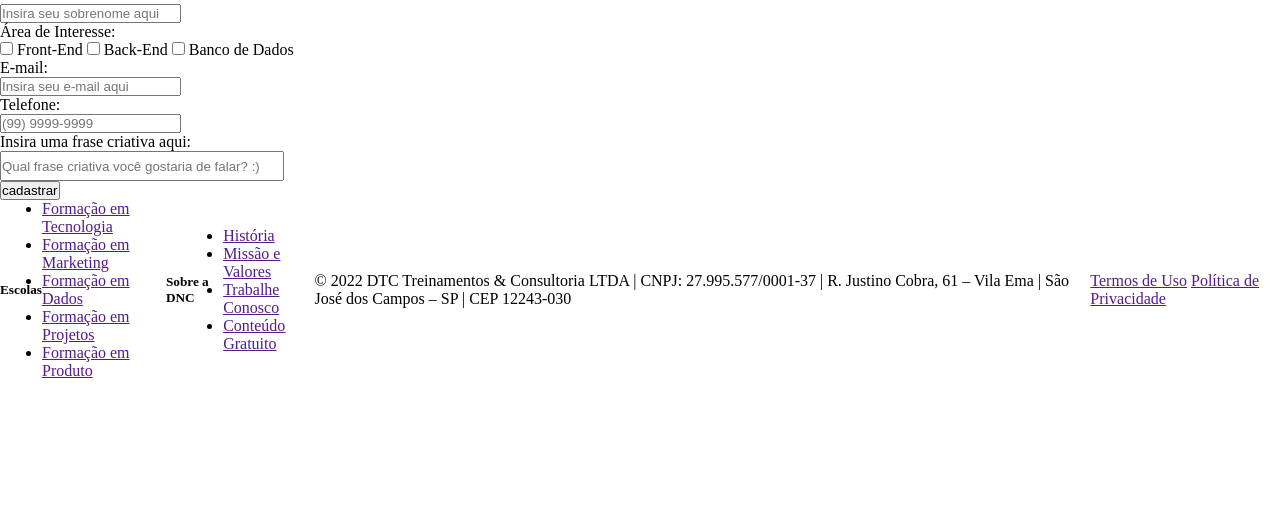
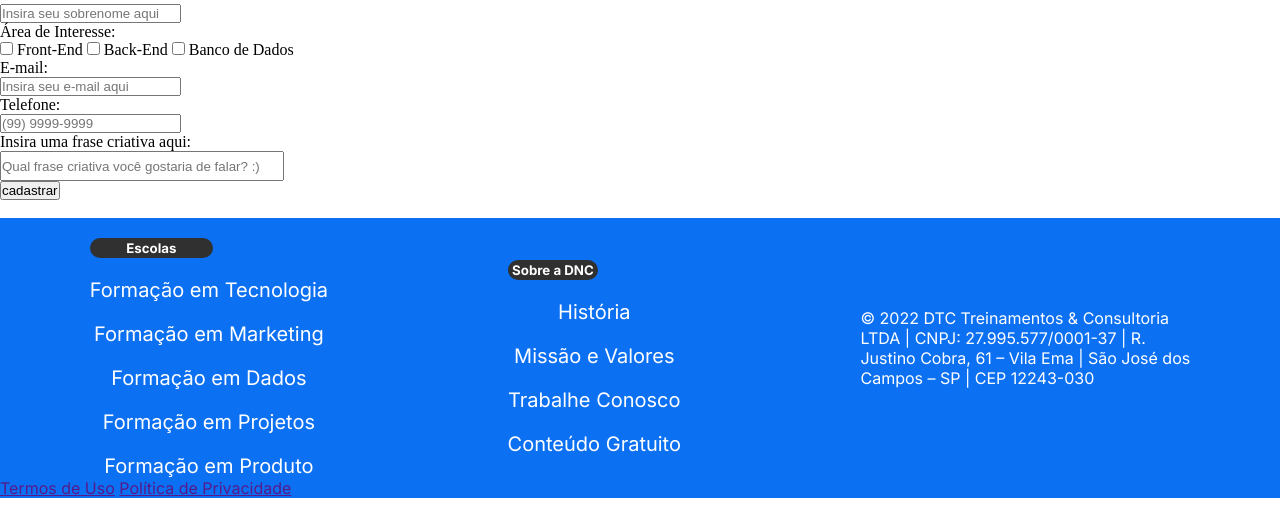
Before and after one commit to Testa12a/Projeto-BOOTCAMP, a plain HTML site: page index.html in a window 1280 px wide. Shown: the part 289-800 px from the top of the page. Drawn offline with Linux system fonts and the light colour scheme.

Commit message:
mudanças no HTML E CSS

```diff
--- a/index.html
+++ b/index.html
@@ -22,7 +22,7 @@
                                         <button>Login</button>
                                 </nav>
 
-                            <!--PARTE DO INICIO DO FOMULÁRIO JUNTO OOM A SECTION-->
+                            <!--PARTE DO INICIO DO FOMULÁRIO JUNTO COM A SECTION-->
                 <section>
                     <header>
                         <h1>BOOTCAMP DNC</h1>
@@ -72,16 +72,18 @@
 
                         <div class="formulario">
                                 <input type="submit" value="cadastrar">
-                        </div>
+                        </div><br>
 
                     </form>
                     </section>
 
                             <!--PARTE DO RODAPÉ DA PÁGINA FINAL SEM ESTAR CONECTADO AO SECTION-->
 
-                            <footer class="linha01">
+                            <footer>
+                                <div class="linha01">
                                             <nav>
-                                    <h5>Escolas</h5>
+                                        <h5 class="titulo">Escolas</h5>
+
                                         <ul>
                                         <li><a href="">Formação em Tecnologia</a></li>
                                         <li><a href="">Formação em Marketing</a></li>
@@ -90,24 +92,37 @@
                                         <li><a href="">Formação em Produto</a></li>
                                         </ul>
 
-                                    <h5>Sobre a DNC</h5>
+                                            </nav>
+
+                                            <nav>
+                                        <h5 class="titulo">Sobre a DNC</h5>
+
                                         <ul>
                                         <li><a href="">História</a></li>
                                         <li><a href="">Missão e Valores</a></li>
                                         <li><a href="">Trabalhe Conosco</a></li>
                                         <li><a href="">Conteúdo Gratuito</a></li>
                                         </ul>
+                                            </nav>
 
-                                    © 2022 DTC Treinamentos & Consultoria
-                                    LTDA | CNPJ: 27.995.577/0001-37 | R.
-                                    Justino Cobra, 61 – Vila Ema | São José dos
-                                    Campos – SP | CEP 12243-030
+                                        <!--Texto sem mudanças no BOOTCAMP-->
 
+                                    © 2022 DTC Treinamentos & Consultoria<br>
+                                    LTDA | CNPJ: 27.995.577/0001-37 | R.<br>
+                                    Justino Cobra, 61 – Vila Ema | São José dos<br>
+                                    Campos – SP | CEP 12243-030<br>
+
+                                </div>
+
+
+                                    <!--segunda linha parte centralizada do BOOTCAMP-->
                                     <div  class="linha02">
+                                        <nav>
                                              <a href="">Termos de Uso</a>
                                         <a href="">Política de Privacidade</a>
+                                        </nav>
                                     </div>
-                                </nav>
+
                             </footer>
 
 
--- a/style.css
+++ b/style.css
@@ -50,7 +50,41 @@
 
 /* PARTE DO FOOTER - COM DESCRIPT E ATUALIZAÇÕES*/
 
-nav{
+footer{
+    width: 100%;
+    font-family: 'inter';
+    color: #FFFFFF;
+    background-color: #0C70F2;
+}
+
+footer .linha01{
     display: flex;
+    justify-content: space-around;
     align-items: center;
+
 }
+
+footer .linha01 a{
+    text-decoration: none;
+    color: #FFFFFF;
+    font-size: 20px;
+
+
+
+}
+
+footer .linha01 li{
+    list-style-type: none;
+    margin-top: 20px;
+    text-align: center;
+}
+
+footer .linha01 h5{
+    margin-top: 20px;
+    background-color: #303030;
+    border:2px solid #303030;
+    border-radius: 10px;
+    text-align: center;
+    width: 50%;
+
+}
```
Lines whose indentation alone changed are shown as unchanged.
